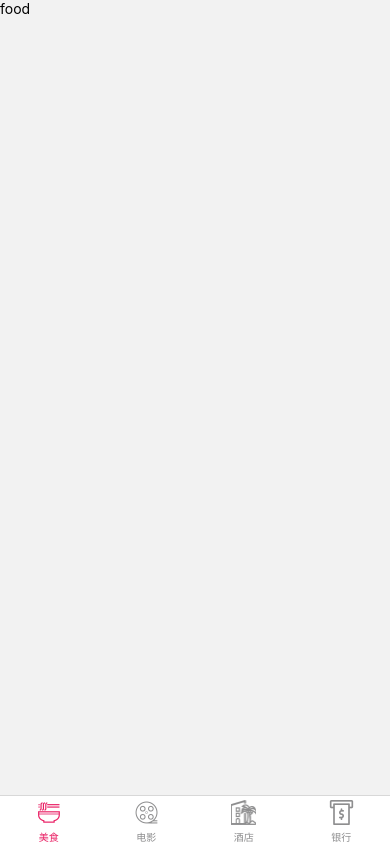
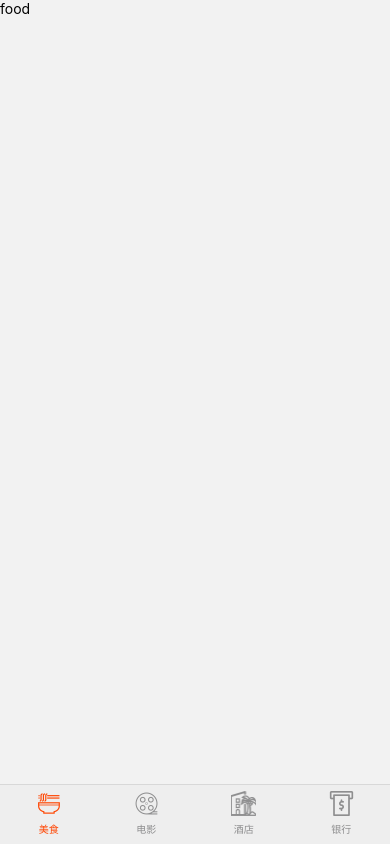
Before and after one commit to JenghizZhang/react_native_project, a React Native app: screen / in a window 390 px wide. Built offline with nearby package versions, Linux system fonts and the light colour scheme.

Commit message:
navigator

```diff
--- a/components/nav/index.js
+++ b/components/nav/index.js
@@ -16,8 +16,21 @@ export default function Nav() {
     return (
         <View style={{flex: 1}}>
             <Tab.Navigator
-                screenOptions={{headerShown: false, tabBarActiveTintColor: '#e91e63'}}
+                screenOptions={{
+                    headerShown: false,
+                    tabBarActiveTintColor: '#f40',
+                    tabBarStyle: {
+                        backgroundColor: "#eee",
+                        height: 60,
+                    },
+                    tabBarItemStyle: {
+                        paddingBottom: 8,
+                        // backgroundColor: "yellow",
+                    },
+                    swipeEnabled: true
+                }}
                 initialRouteName="food"
+
             >
                 <Tab.Screen
                     name="food" component={Food}
```
